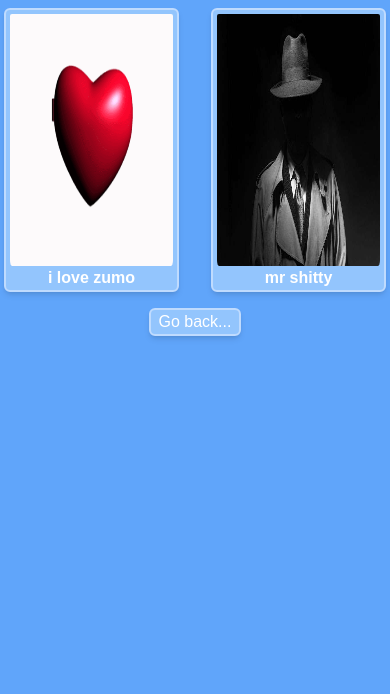
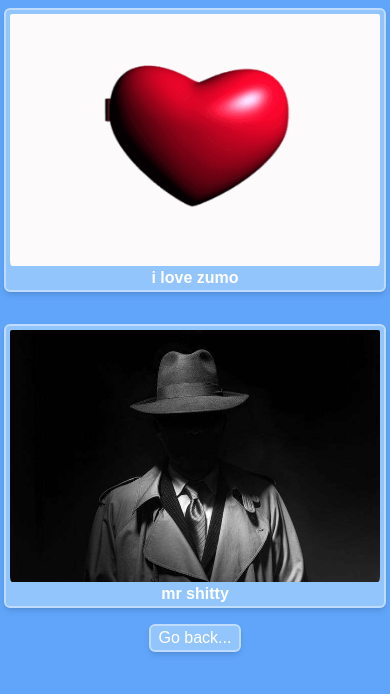
Before and after one commit to calciumista/shiny-parakeet, a SvelteKit app: page /more in a window 390 px wide. Shown: the top 694 px of the page. Built offline with nearby package versions, Linux system fonts and the light colour scheme; a web font is replaced by a local one.

Commit message:
made page mobile-friendly

```diff
--- a/src/routes/more/+page.svelte
+++ b/src/routes/more/+page.svelte
@@ -14,12 +14,12 @@
 {#if ready}
   <div>
     <div class="flex justify-center p-2 px-1">
-      <div class="flex">
+      <div class="md:flex">
         <div class="flex-col blue-border">
           <img src="./zumo.gif" class="px-1 pt-1 rounded-md w-96 h-64" alt="zumo my beloved" />
           <p class="font-bold px-2">i love zumo</p>
         </div>
-        <div class="px-4" />
+        <div class="p-4" />
         <div class="flex-col blue-border">
           <img src="./mrshitty.png" class="px-1 pt-1 rounded-md w-96 h-64" alt="zumo my beloved" />
           <p class="font-bold px-2">mr shitty</p>
```
